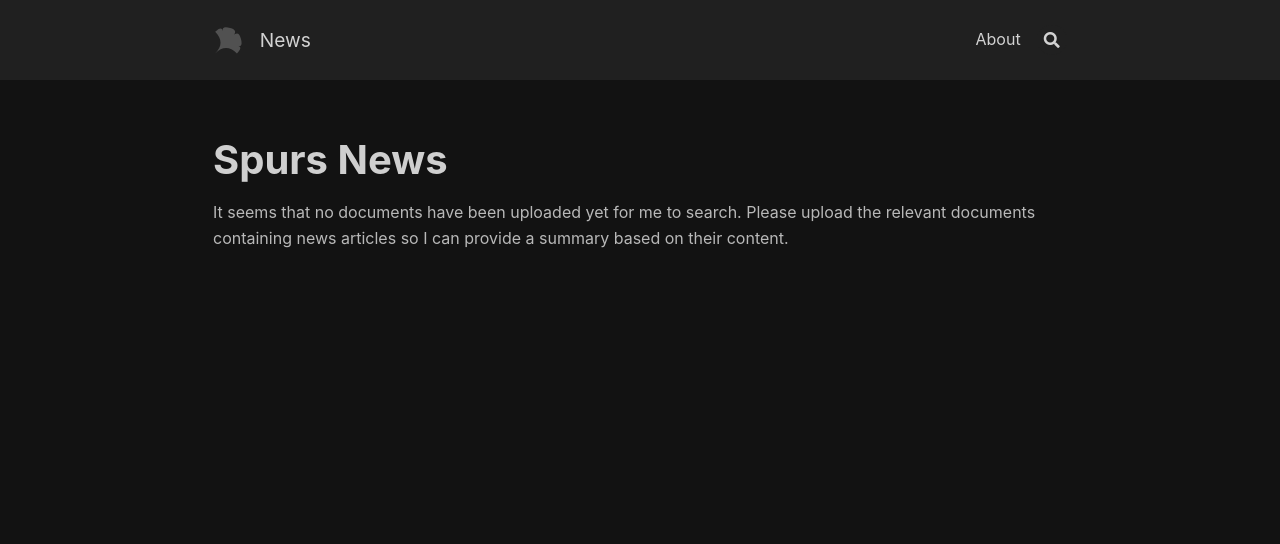
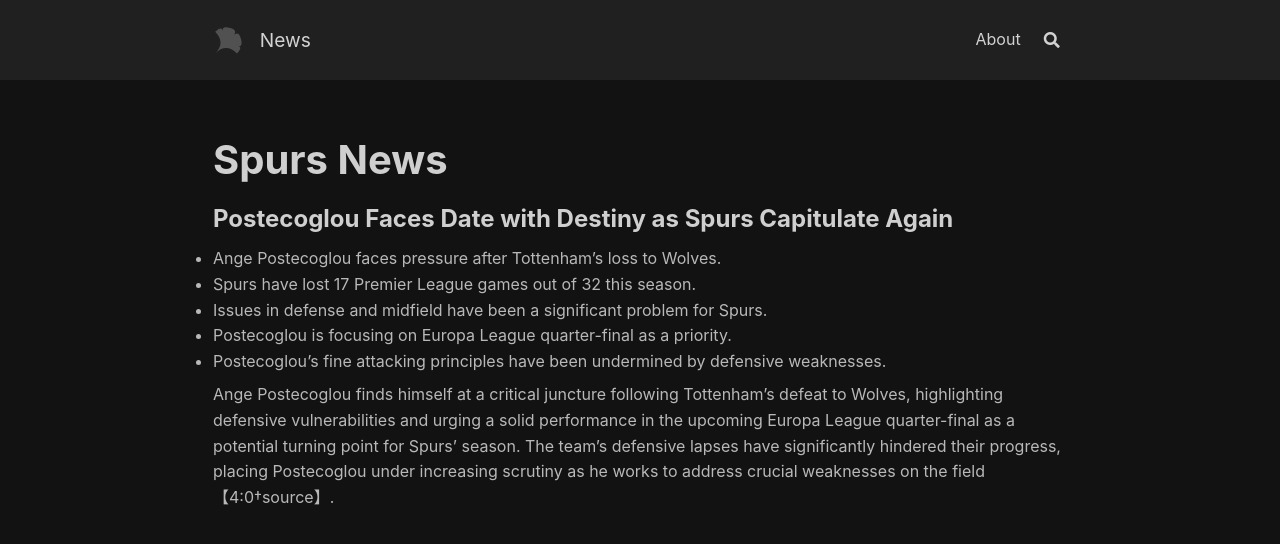
Before and after one commit to jonhadfield/jonhadfield.github.io, a Jekyll site: the page built from index.md, in a window 1280 px wide. Shown: the top 544 px of the page. Built offline with Jekyll 4.4.1, drawn with Linux system fonts in a browser that asks for light colours; nearby versions of some CDN libraries.

Commit message:
update files.

```diff
--- a/index.md
+++ b/index.md
@@ -22,4 +22,12 @@ footer: false
 
 # Spurs News
 
-It seems that no documents have been uploaded yet for me to search. Please upload the relevant documents containing news articles so I can provide a summary based on their content.
+### Postecoglou Faces Date with Destiny as Spurs Capitulate Again
+
+- Ange Postecoglou faces pressure after Tottenham's loss to Wolves.
+- Spurs have lost 17 Premier League games out of 32 this season.
+- Issues in defense and midfield have been a significant problem for Spurs.
+- Postecoglou is focusing on Europa League quarter-final as a priority.
+- Postecoglou's fine attacking principles have been undermined by defensive weaknesses.
+
+Ange Postecoglou finds himself at a critical juncture following Tottenham's defeat to Wolves, highlighting defensive vulnerabilities and urging a solid performance in the upcoming Europa League quarter-final as a potential turning point for Spurs' season. The team's defensive lapses have significantly hindered their progress, placing Postecoglou under increasing scrutiny as he works to address crucial weaknesses on the field【4:0†source】.
```
